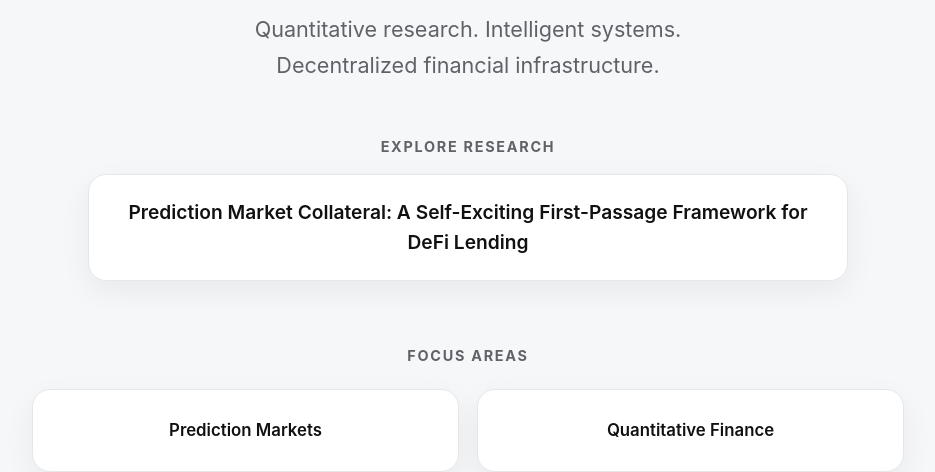
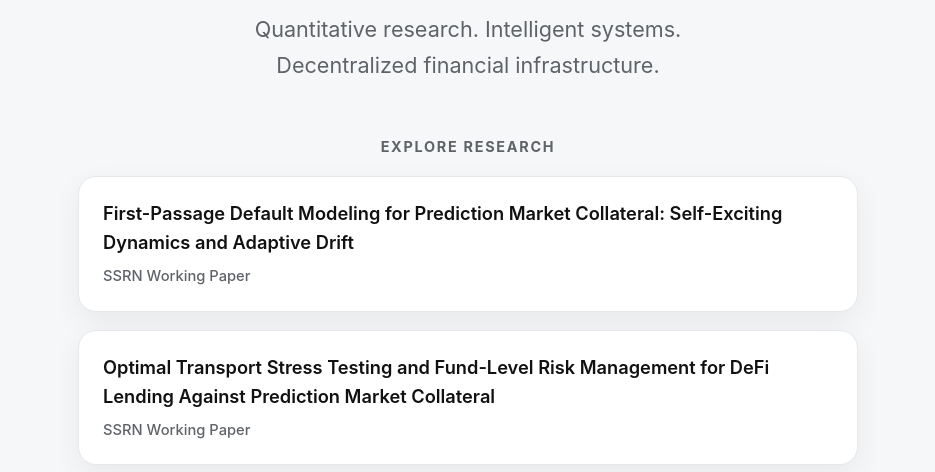
Before and after one commit to gazillionlabs/gazillionlabs.github.io, a plain HTML site: page index.html in a window 1280 px wide. Shown: the part 357-829 px from the top of the page, without its empty margins (172-1107 px from the left). Drawn offline with Linux system fonts and the light colour scheme.

Commit message:
Update index.html

```diff
--- a/index.html
+++ b/index.html
@@ -64,7 +64,7 @@
 
     .research-block {
       margin: 52px auto 0;
-      max-width: 760px;
+      max-width: 780px;
     }
 
     .section-label {
@@ -76,25 +76,41 @@
       margin-bottom: 16px;
     }
 
+    .research-list {
+      display: flex;
+      flex-direction: column;
+      gap: 18px;
+      margin-top: 18px;
+    }
+
     .research-link {
-      display: inline-block;
+      display: block;
       text-decoration: none;
       color: var(--accent);
       background: var(--card);
       border: 1px solid var(--border);
       border-radius: 18px;
       padding: 22px 24px;
-      font-size: clamp(1rem, 2.1vw, 1.2rem);
+      font-size: clamp(1rem, 2vw, 1.14rem);
       font-weight: 600;
       line-height: 1.6;
       box-shadow: var(--shadow);
       transition: transform 0.18s ease, box-shadow 0.18s ease, border-color 0.18s ease;
+      text-align: left;
     }
 
     .research-link:hover {
       transform: translateY(-2px);
       box-shadow: 0 14px 34px rgba(0, 0, 0, 0.08);
       border-color: #d1d5db;
+    }
+
+    .research-meta {
+      display: block;
+      margin-top: 8px;
+      font-size: 0.92rem;
+      font-weight: 500;
+      color: var(--muted);
     }
 
     .focus-section {
@@ -187,9 +203,18 @@
 
     <section class="research-block">
       <div class="section-label">Explore Research</div>
-      <a class="research-link" href="#" aria-label="Prediction Market Collateral paper">
-        Prediction Market Collateral: A Self-Exciting First-Passage Framework for DeFi Lending
-      </a>
+
+      <div class="research-list">
+        <a class="research-link" href="https://dx.doi.org/10.2139/ssrn.6502723" target="_blank" rel="noopener noreferrer" aria-label="First-Passage Default Modeling for Prediction Market Collateral">
+          First-Passage Default Modeling for Prediction Market Collateral: Self-Exciting Dynamics and Adaptive Drift
+          <span class="research-meta">SSRN Working Paper</span>
+        </a>
+
+        <a class="research-link" href="https://dx.doi.org/10.2139/ssrn.6504218" target="_blank" rel="noopener noreferrer" aria-label="Optimal Transport Stress Testing and Fund-Level Risk Management for DeFi Lending Against Prediction Market Collateral">
+          Optimal Transport Stress Testing and Fund-Level Risk Management for DeFi Lending Against Prediction Market Collateral
+          <span class="research-meta">SSRN Working Paper</span>
+        </a>
+      </div>
     </section>
 
     <section class="focus-section">
```
